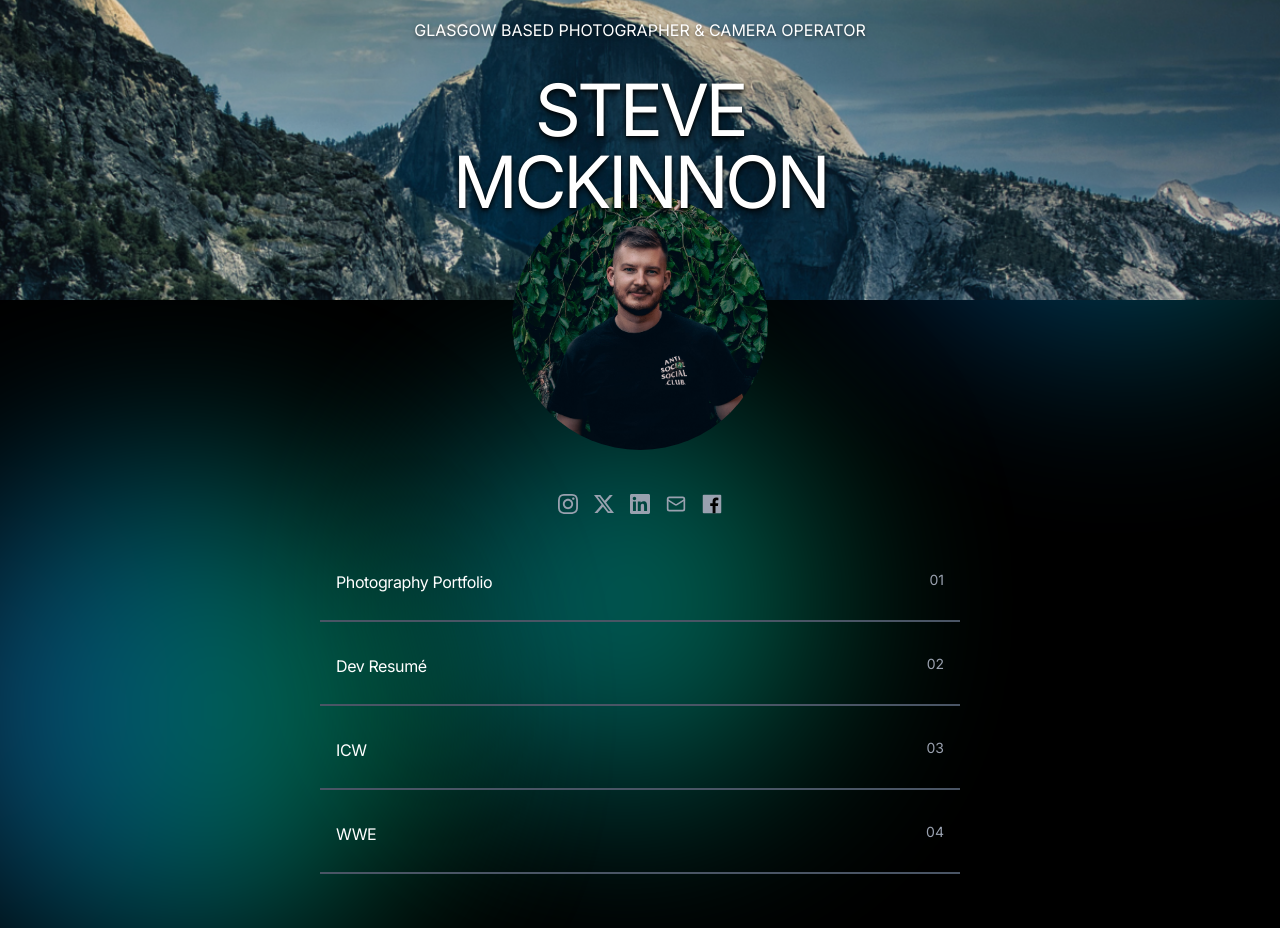
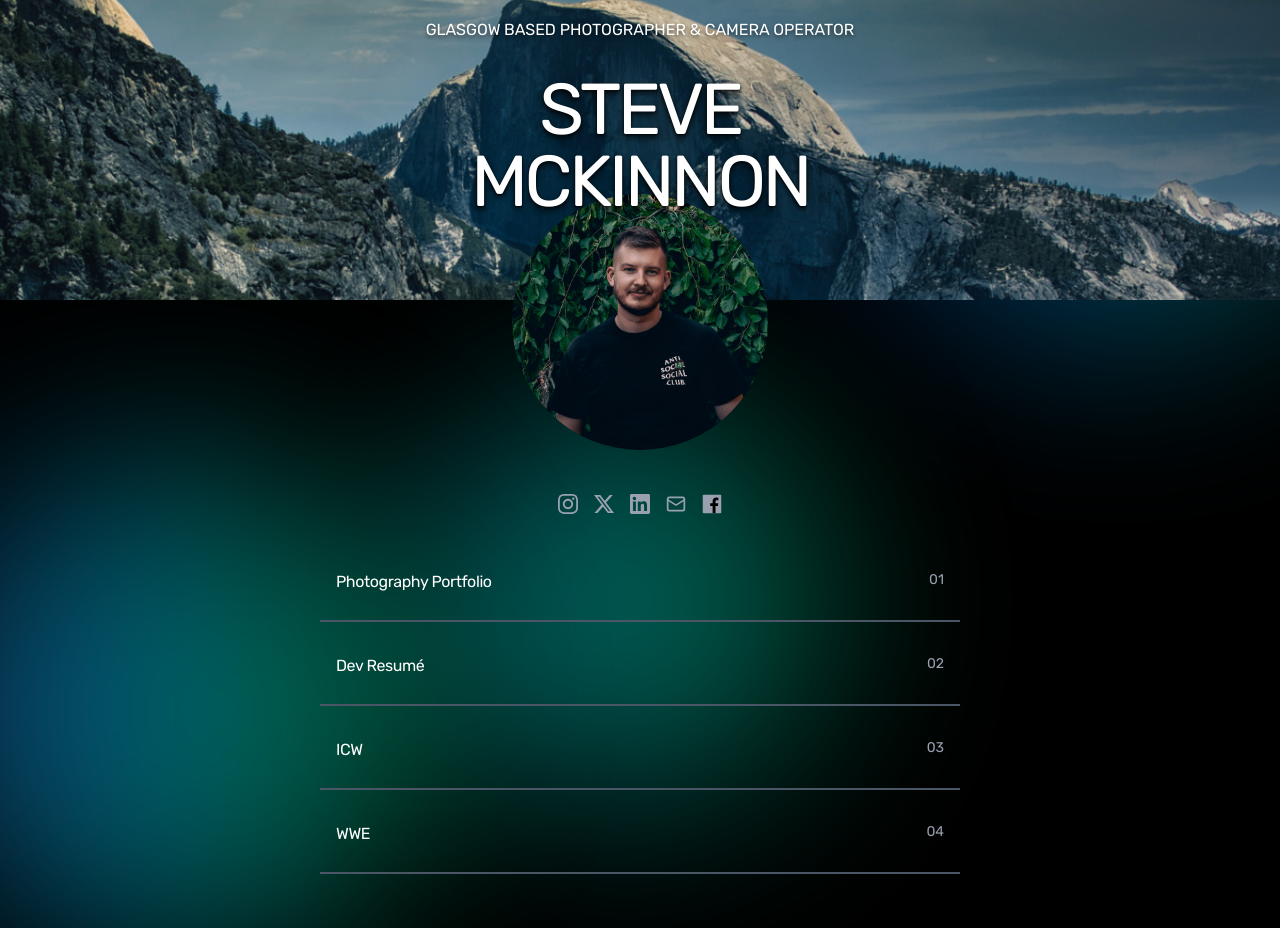
Before and after one commit to stevenmckinnon/biosite, a Next.js app: page / in a window 1280 px wide. Built offline with nearby package versions, Linux system fonts and the light colour scheme.

Commit message:
Update font to Rubik with improved configuration

```diff
--- a/app/layout.tsx
+++ b/app/layout.tsx
@@ -1,8 +1,12 @@
 import type { Metadata } from "next";
-import { Inter } from "next/font/google";
+import { Rubik } from "next/font/google";
 import "./globals.css";
 
-const inter = Inter({ subsets: ["latin"] });
+const fontSans = Rubik({
+  subsets: ["latin"],
+  variable: "--font-sans",
+  display: "swap",
+});
 
 export const metadata: Metadata = {
   metadataBase: new URL("https://www.stevenmckinnon.co.uk"),
@@ -62,7 +66,7 @@
       <head>
         <meta name="theme-color" content="var(--background)" />
       </head>
-      <body className={`${inter.className} dark:bg-black dark:text-white`}>
+      <body className={`${fontSans.className} dark:bg-black dark:text-white`}>
         <div className="fixed inset-0 -z-10 h-full w-full">
           <div className="relative h-full w-full">
             <div
```
